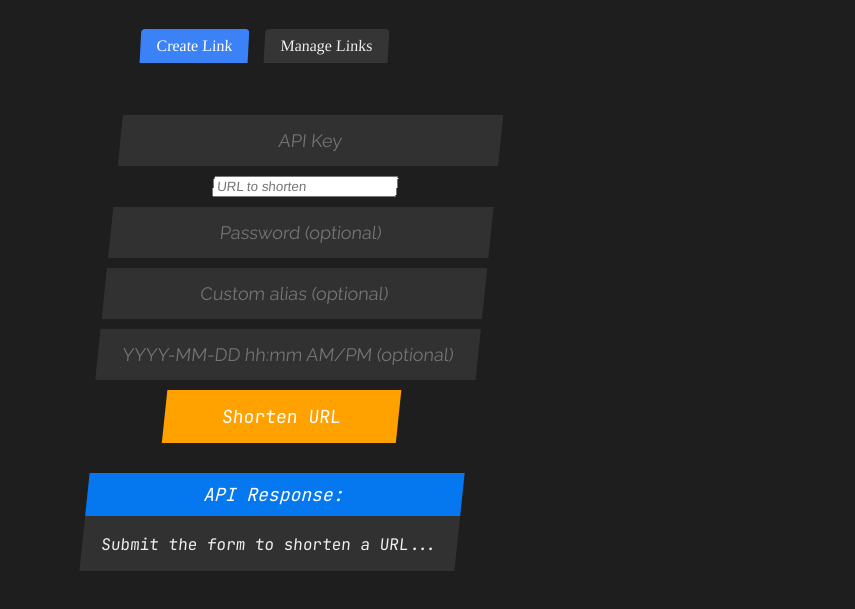
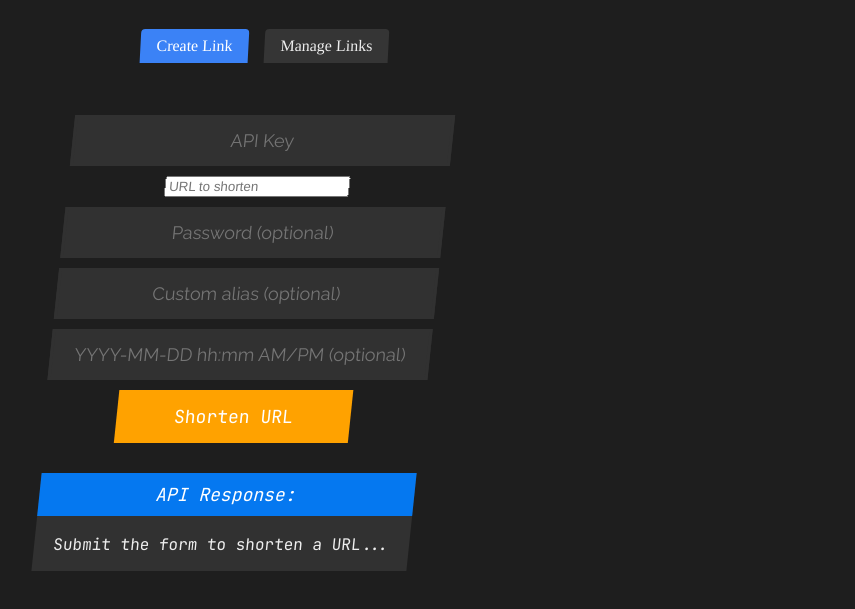
Before and after one commit to peme969/Linky, a website: page src/index.html in a window 1280 px wide. Shown: the part 107-716 px from the top of the page, without its empty margins (421-1276 px from the left). Drawn offline with nearby package versions, Linux system fonts and the light colour scheme.

Commit message:
Update index.html

```diff
--- a/src/index.html
+++ b/src/index.html
@@ -51,7 +51,10 @@
     </div>
 
     <!-- CREATE PANEL -->
-    <div id="create-tab" class="tab-content active">
+    <div id="create-tab" class="tab-content active" style="
+    position: relative;
+    left: -48px;
+">
       <form class="create-form">
         <input id="secret-input"      type="text"     placeholder="API Key" required />
         <input id="url-input"         type="url"      placeholder="URL to shorten" required />
```
